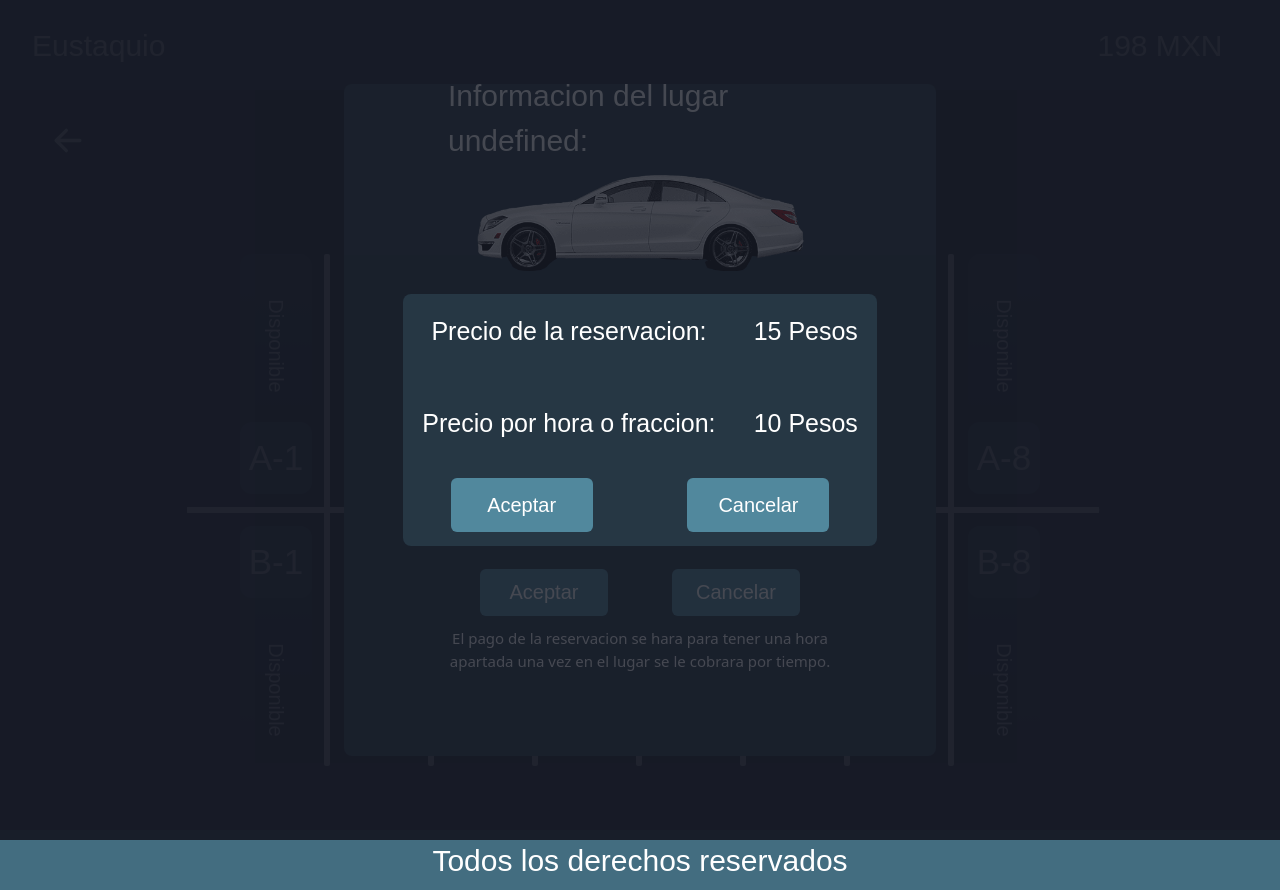
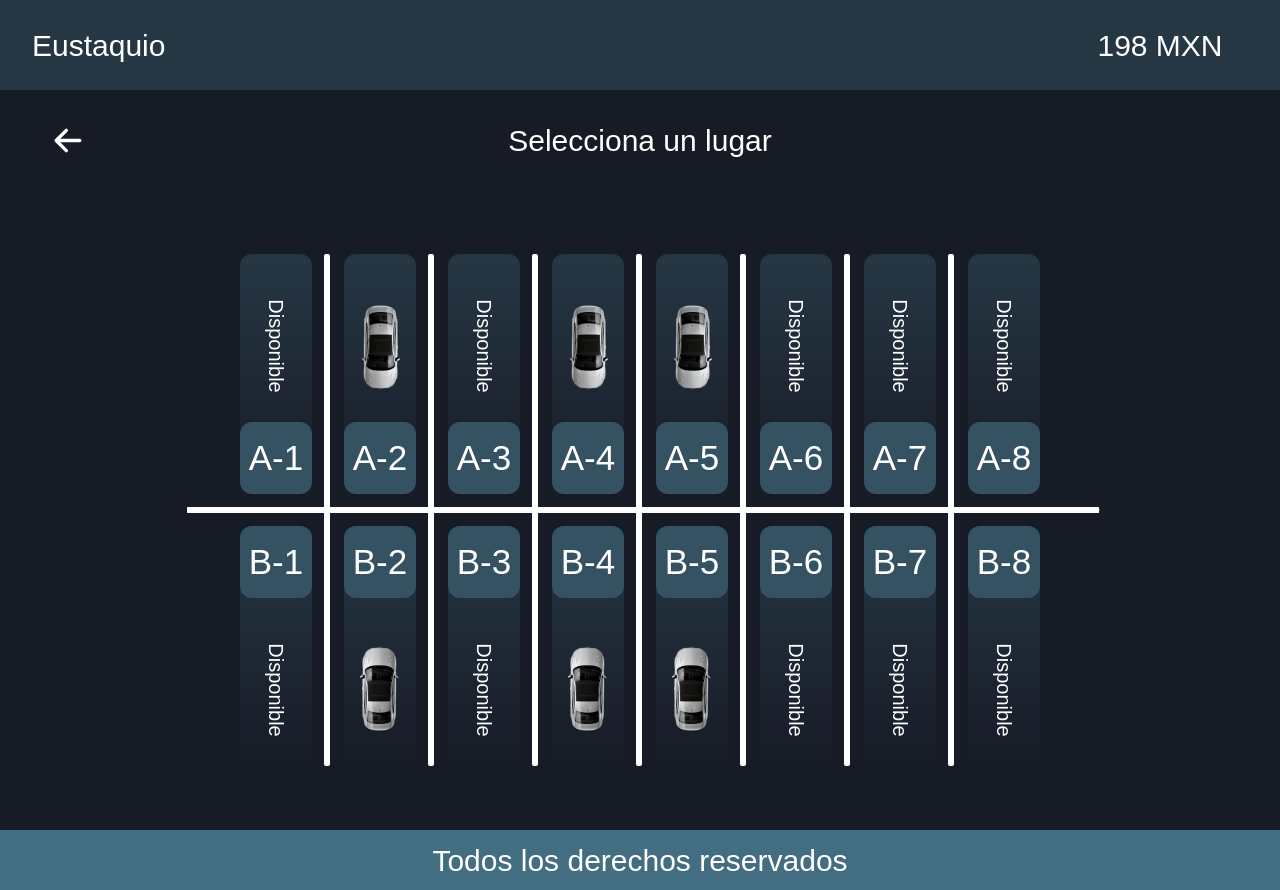
Before and after one commit to Elvendetacos/Breaking-Park-Frontend, a React (Vite) app in the folder BreakingPark/: page /home/reservation in a window 1280 px wide. Built offline with nearby package versions, Linux system fonts and the light colour scheme; a web font is replaced by a local one.

Commit message:
BP-FRONT-2: Modal Payment

```diff
--- a/BreakingPark/src/pages/reservation.jsx
+++ b/BreakingPark/src/pages/reservation.jsx
@@ -45,10 +45,10 @@ const Component = [
 
 function reservation() {
   const [ScreenSize, setScreenSize] = useState({ width: 0, height: 0 });
-  const [ModalReservations, setModalReservations] = useState(true);
+  const [ModalReservations, setModalReservations] = useState(false);
   const [ModalMaps, setModalMaps] = useState(false);
   const [Location, setLocation] = useState();
-  const [ModalPayment, setModalPayment] = useState(true);
+  const [ModalPayment, setModalPayment] = useState(false);
 
   useEffect(() => {
     //Se toma el tamaño actual de la pantalla
```
